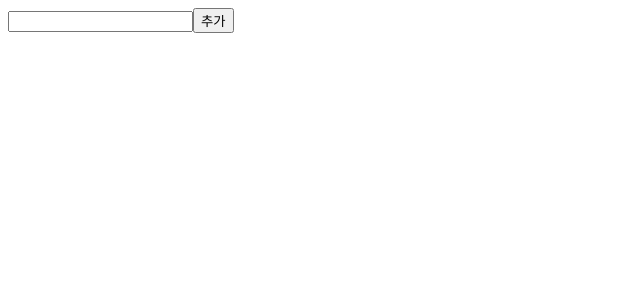
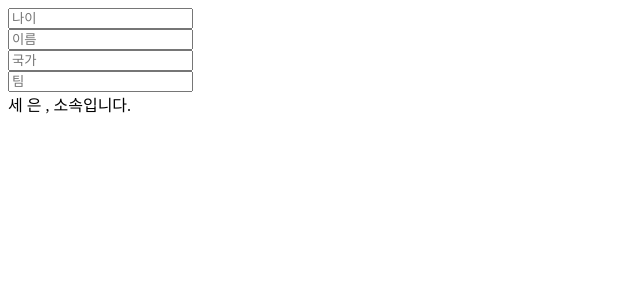
Before and after one commit to popyto3838/react20240509, a React (Vite) app: page / in a window 1280 px wide. Shown: the top 300 px of the page, without its empty margins (0-640 px from the left). Built offline with nearby package versions, Linux system fonts and the light colour scheme.

Commit message:
state예제 5)필요시 여러 state 사용가능

```diff
--- a/src/App.jsx
+++ b/src/App.jsx
@@ -1,29 +1,47 @@
 import React, { useState } from "react";
 
 function App(props) {
-  const [text, setText] = useState("");
-  const [list, setList] = useState([]); //초기상태가 빈배열
+  const [age, setAge] = useState("");
+  const [name, setName] = useState("");
+  const [country, setCountry] = useState("");
+  const [team, setTeam] = useState("");
 
-  function handeClick() {
-    const [...nextList] = list;
-    nextList.push(text);
-    setList(nextList);
-    setText("");
-  }
+  //필요시 여러 state 사용 가능
 
   return (
     <div>
-      <input
-        value={text}
-        type="text"
-        onChange={(e) => setText(e.target.value)}
-      />
-      <button onClick={handeClick}>추가</button>
-      <ul>
-        {list.map((item) => (
-          <li>{item}</li>
-        ))}
-      </ul>
+      <div>
+        <input
+          type="text"
+          onChange={(e) => setAge(e.target.value)}
+          placeholder={"나이"}
+        />
+      </div>
+      <div>
+        <input
+          type="text"
+          onChange={(e) => setName(e.target.value)}
+          placeholder={"이름"}
+        />
+      </div>
+      <div>
+        <input
+          type="text"
+          onChange={(e) => setCountry(e.target.value)}
+          placeholder={"국가"}
+        />
+      </div>
+      <div>
+        <input
+          type="text"
+          onChange={(e) => setTeam(e.target.value)}
+          placeholder={"팀"}
+        />
+      </div>
+
+      <div>
+        {age}세 {name}은 {country},{team} 소속입니다.
+      </div>
     </div>
   );
 }
```
